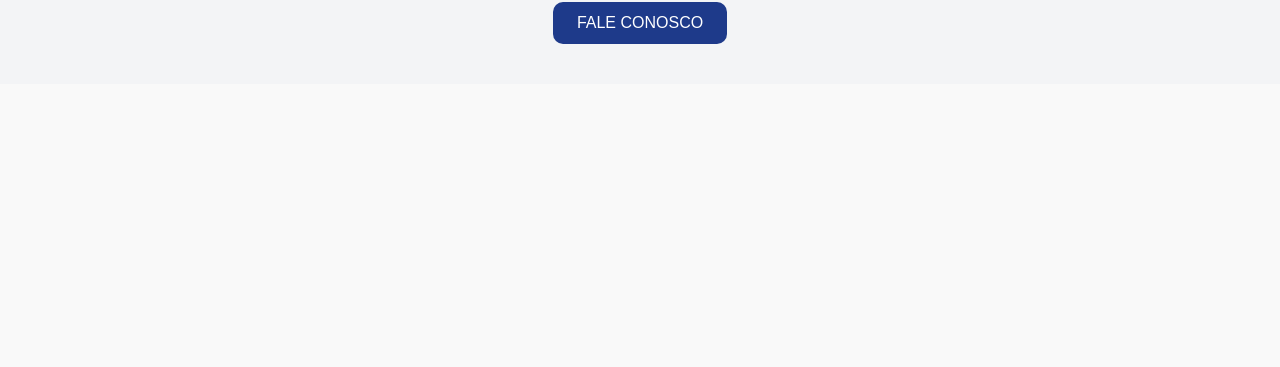
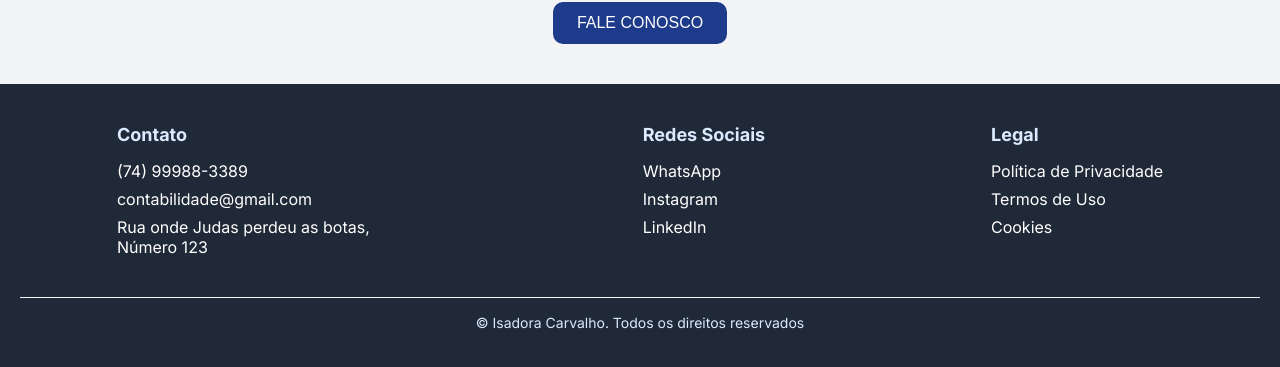
Before and after one commit to isadoracaarvalho/lp-contabilidade, a React (Vite) app: page / in a window 1280 px wide. Shown: the part 2079-2446 px from the top of the page. Before the commit the page ends 2163 px from the top, so only its background shows below. Built offline with nearby package versions, Linux system fonts and the light colour scheme.

Commit message:
footer complete !!!

```diff
--- a/src/App.jsx
+++ b/src/App.jsx
@@ -2,6 +2,7 @@ import Header from "./components/Header"
 import Hero from "./components/Hero"
 import About from "./components/About"
 import Benefits from "./components/Benefits"
+import Footer from "./components/Footer"
 
 function App() {
 
@@ -11,6 +12,7 @@ function App() {
       <Hero />
       <About />
       <Benefits />
+      <Footer />
     </div>
   )
 }
--- /dev/null
+++ b/src/components/Footer.jsx
@@ -0,0 +1,46 @@
+import '../styles/Footer.css'
+
+const Footer = () => {
+    return (
+        <footer className="footer">
+            <div className="footer-container">
+                <div className="info">
+                    <h5>Contato</h5>
+                    <ul className="list">
+                        <li><a href="tel:+5574999883389">(74) 99988-3389</a></li>
+                        <li><a href="mailto:contabilidade@gmail.com">contabilidade@gmail.com</a></li>
+                        <li><a href="https://maps.app.goo.gl/Se9mY7tbHyRf21BX6" target="_blank"> Rua onde Judas perdeu as botas, Número 123 </a></li>
+                    </ul>
+                </div>
+            </div>
+
+            <div className="footer-container">
+                <div className="info">
+                    <h5>Redes Sociais</h5>
+                    <ul className="list">
+                        <li><a href="https://wa.me/5574999883389" target="_blank">WhatsApp</a></li>
+                        <li><a href="https://instagram.com/isadoracaarvalho" target="_blank">Instagram</a></li>
+                        <li><a href="https://linkedin.com/in/isadoracaarvalho" target="_blank">LinkedIn</a></li>
+                    </ul>
+                </div>
+            </div>
+
+            <div className="footer-container">
+                <div className="info">
+                    <h5>Legal</h5>
+                    <ul className="list">
+                        <li>Política de Privacidade</li>
+                        <li>Termos de Uso</li>
+                        <li>Cookies</li>
+                    </ul>
+                </div>
+            </div>
+
+            <footer className="footer-bottom">
+                <p>&copy; Isadora Carvalho. Todos os direitos reservados</p>
+            </footer>
+        </footer>
+    )
+}
+
+export default Footer;
--- /dev/null
+++ b/src/styles/Footer.css
@@ -0,0 +1,49 @@
+.footer {
+    background-color: var(--color-dark);
+    color: var(--color-light);
+    padding: 40px 20px;
+    display: flex;
+    flex-wrap: wrap;
+    justify-content: space-around;
+    gap: 32px;
+}
+
+.footer-container {
+    max-width: 300px;
+}
+
+.footer h5 {
+  font-size: 18px;
+  margin-bottom: 16px;
+  color: var(--color-accent);
+}
+
+.list {
+  list-style: none;
+  padding: 0;
+  margin: 0;
+}
+
+.list li {
+  margin-bottom: 8px;
+}
+
+.list a {
+  color: var(--color-light);
+  text-decoration: none;
+  transition: color 0.3s ease;
+}
+
+.list a:hover {
+  color: var(--color-secondary);
+  text-decoration: underline;
+}
+
+.footer-bottom {
+  width: 100%;
+  text-align: center;
+  border-top: 1px solid var(--color-muted);
+  padding-top: 16px;
+  font-size: 14px;
+  color: var(--color-accent);
+}
```
